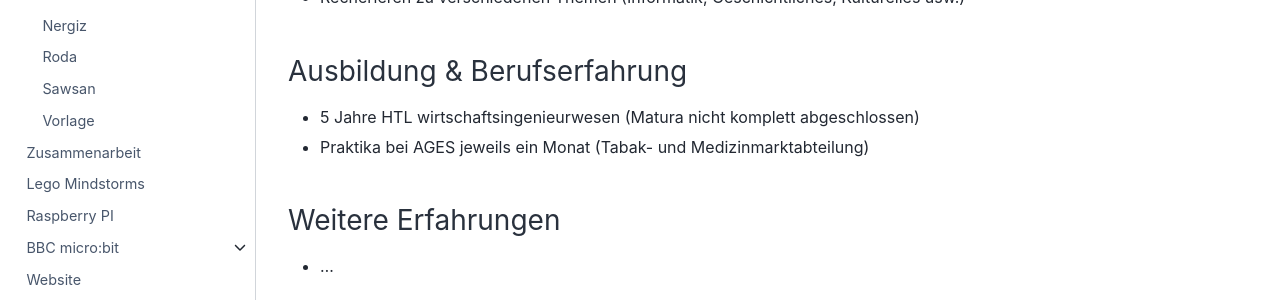
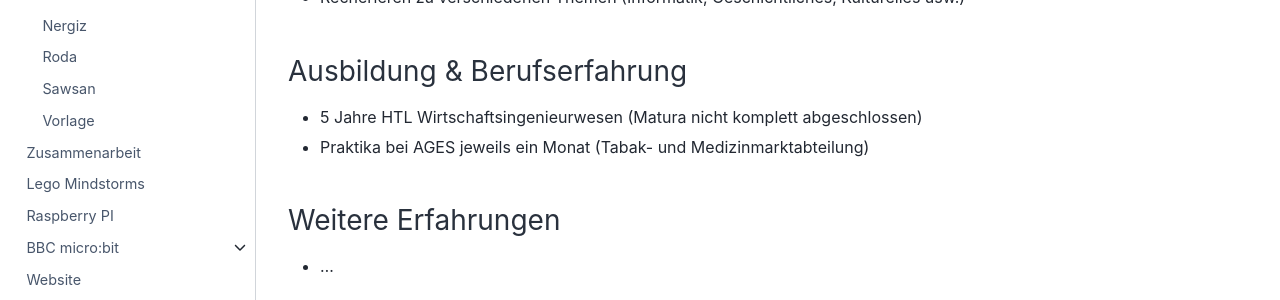
Before and after one commit to ec-mentors/IT-ist-das-was-fuer-mich-i03, a Sphinx documentation site: the page built from source/participants/bezawit.md, in a window 1280 px wide and 956 px high. Shown: the part 518-818 px from the top of the window. Built offline with Sphinx 7.4.7 and the Sphinx Book theme 1.1.4, drawn with Linux system fonts in a browser that asks for light colours.

```diff
--- a/source/participants/bezawit.md
+++ b/source/participants/bezawit.md
@@ -12,7 +12,7 @@
 - Recherieren zu verschiedenen Themen (Informatik, Geschichtliches, Kulturelles usw.)
 
 ### Ausbildung & Berufserfahrung
-- 5 Jahre HTL wirtschaftsingenieurwesen (Matura nicht komplett abgeschlossen)
+- 5 Jahre HTL Wirtschaftsingenieurwesen (Matura nicht komplett abgeschlossen)
 - Praktika bei AGES jeweils ein Monat (Tabak- und Medizinmarktabteilung)
 
 ### Weitere Erfahrungen
```
